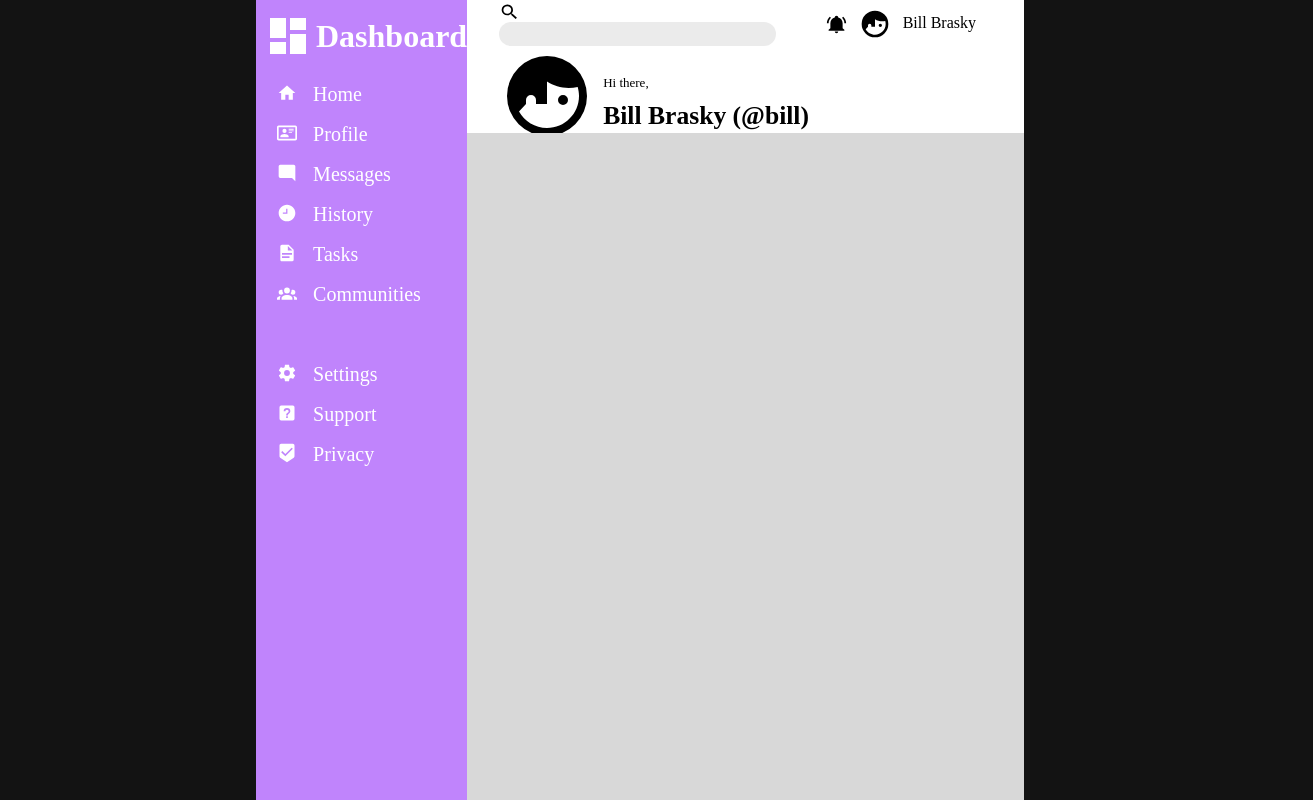
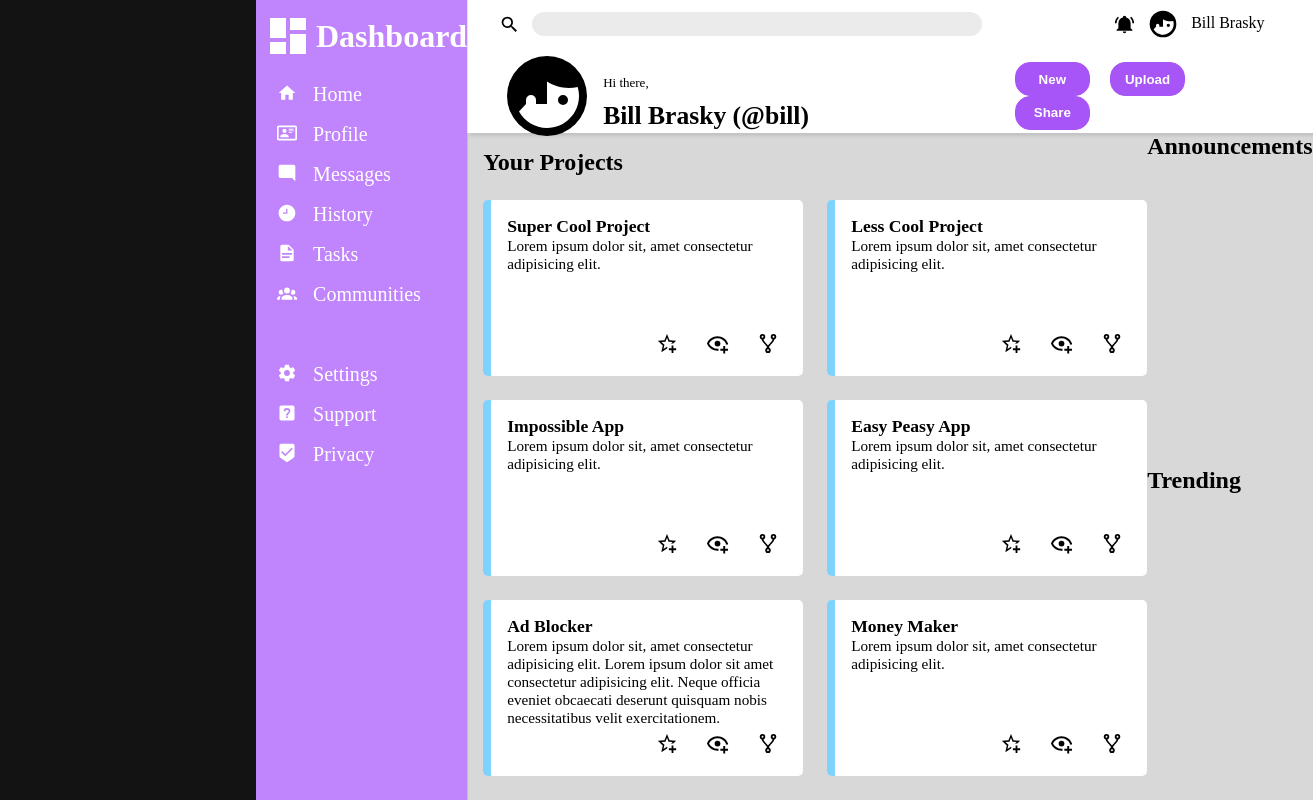
Before and after one commit to tofer-cich/Admin-dashboard, a plain HTML site: page index.html in a window 1280 px wide. Shown: the whole page, 1313 px wide, since content can reach past the window. Drawn offline with Linux system fonts and the light colour scheme.

Commit message:
Layout project section
cards for project are all lined up and styled for a good UX.

```diff
--- a/index.html
+++ b/index.html
@@ -59,9 +59,92 @@
                 <p>Hi there,<br/></p>
                 <p class="handle">Bill Brasky (@bill)</p>
             </div>
+            <div id="feed-buttons">
+                <input type="button" value="New"/>
+                <input type="button" value="Upload" />
+                <input type="button" value="Share" />
+            </div>
         </div>
         <div id="main-content">
+            <div id="projects">
+                <p class="main-content-header">Your Projects</p>
 
+                <div class="card">
+                    <div>
+                        <p class="project-header">Super Cool Project</p>
+                        <p>Lorem ipsum dolor sit, amet consectetur adipisicing elit.</p>
+                    </div>
+                    <div class="card-icons">
+                        <img src="./photos/star-plus-outline.svg">
+                        <img src="./photos/eye-plus-outline.svg">
+                        <img src="./photos/source-fork.svg">
+                    </div>
+                </div>
+                <div class="card">
+                    <div>
+                        <p class="project-header">Less Cool Project</p>
+                        <p>Lorem ipsum dolor sit, amet consectetur adipisicing elit.</p>
+                    </div>
+                    <div class="card-icons">
+                        <img src="./photos/star-plus-outline.svg">
+                        <img src="./photos/eye-plus-outline.svg">
+                        <img src="./photos/source-fork.svg">
+                    </div>
+                </div>
+                <div class="card">
+                    <div>
+                        <p class="project-header">Impossible App</p>
+                        <p>Lorem ipsum dolor sit, amet consectetur adipisicing elit.</p>
+                    </div>
+                    <div class="card-icons">
+                        <img src="./photos/star-plus-outline.svg">
+                        <img src="./photos/eye-plus-outline.svg">
+                        <img src="./photos/source-fork.svg">
+                    </div>
+                </div>
+                <div class="card">
+                    <div>
+                        <p class="project-header">Easy Peasy App</p>
+                        <p>Lorem ipsum dolor sit, amet consectetur adipisicing elit.</p>
+                    </div>
+                    <div class="card-icons">
+                        <img src="./photos/star-plus-outline.svg">
+                        <img src="./photos/eye-plus-outline.svg">
+                        <img src="./photos/source-fork.svg">
+                    </div>
+                </div>
+                <div class="card">
+                    <div>
+                        <p class="project-header">Ad Blocker</p>
+                        <p>Lorem ipsum dolor sit, amet consectetur adipisicing elit. Lorem ipsum dolor sit amet consectetur adipisicing elit.
+                            Neque officia eveniet obcaecati deserunt quisquam nobis necessitatibus velit exercitationem.</p>
+                    </div>
+                    <div class="card-icons">
+                        <img src="./photos/star-plus-outline.svg">
+                        <img src="./photos/eye-plus-outline.svg">
+                        <img src="./photos/source-fork.svg">
+                    </div>
+                </div>
+                <div class="card">
+                    <div>
+                        <p class="project-header">Money Maker</p>
+                        <p>Lorem ipsum dolor sit, amet consectetur adipisicing elit.</p>
+                    </div>
+                    <div class="card-icons">
+                        <img src="./photos/star-plus-outline.svg">
+                        <img src="./photos/eye-plus-outline.svg">
+                        <img src="./photos/source-fork.svg">
+                    </div>
+                </div>
+            </div>
+            <div id="announcements">
+                <p class="main-content-header">Announcements</p>
+
+            </div>
+            <div id="trending">
+                <p class="main-content-header">Trending</p>
+
+            </div>
         </div>
     </div>
 </body>
--- a/styles.css
+++ b/styles.css
@@ -21,6 +21,9 @@ body {
     grid-template-rows: 1fr 10fr;
     min-width: min-content;
     text-wrap: nowrap;
+    position: relative;
+    box-shadow: 1px 0 1px rgba(0, 0, 0, .1);
+    z-index: 1;
 }
 
 #sidebar ul {
@@ -81,6 +84,8 @@ ul {
     display: grid;
     grid-template: 1fr 1fr / 2fr 1fr;
     padding-right: 3rem;
+    position: relative;
+    box-shadow: 3px 3px 3px rgba(0, 0, 0, .1);
 }
 
 div[role="search"] {
@@ -107,7 +112,6 @@ input[type="search"] {
 }
 
 #account-bar {
-    align-self: center;
     justify-self: right;
     height: 3rem;
     align-content: center;
@@ -121,6 +125,7 @@ input[type="search"] {
 #greeting {
     grid-column: span 2;
     padding-left: 2rem;
+    grid-area: 2 / 1 / 3 / 2;
     display: grid;
     grid-template: 1fr 1fr / 1fr 2fr;
     width: min-content;
@@ -145,10 +150,84 @@ input[type="search"] {
     font-size: 1.6rem;
     font-weight: bold;
     align-self: start;
+    justify-self: right;
+}
+
+#feed-buttons {
+
+    grid-area: 2 / 2 / 3 / 3;
+    align-self: center;
+    justify-self: right;
+}
+
+#feed-buttons input[type="button"] {
+    margin-left: 1rem;
+    border: 1px solid #a855f7;
+    background-color: #a855f7;
+    color: white;
+    border-radius: 15px;
+    width: 4.7rem;
+    height: 2.1rem;
+    font-weight: 600;
 }
 
 #main-content {
     background-color: rgb(216, 216, 216);
+    grid-area: 3 / 2 / 4 / 3;
+    display: grid;
+    grid-template: 1fr 1fr / 3fr 1fr;
+}
+
+#projects {
+    display: grid;
+    grid-template: repeat(3, min-content) / repeat(2, min-content);
+    gap: 1.5rem;
+    margin-left: 1rem;
+    margin-top: 1rem;
+    grid-area: 1 / 1 / span 2 / span 1;
+}
+
+.main-content-header {
+    grid-column: span 2;
+    font-size: 1.5rem;
+    font-weight: 600;
+    margin: 0;
+}
+
+.card {
+    width: 20rem;
+    height: 11rem;
+    border-radius: 5px;
+    background: linear-gradient(to left, white 97.5%, #7dd3fc 97.5%);
+    display: grid;
+    grid-template-rows: 3fr 1fr;
+}
+
+.card p {
+    margin: 0 0 0 1.5rem;
+    font-size: .95rem;
+    align-self: start;
+}
+
+.card .project-header {
+    font-size: 1.1rem;
+    font-weight: 600;
+    margin-top: 1rem;
+}
+
+.card-icons {
+    justify-self: right;
+    position: relative;
+}
+
+.card > div {
+    grid-row-start: 1 / 2;
+}
+
+.card-icons img {
+    width: 1.4rem;
+    height: 1.4rem;
+    margin-right: 1.5rem;
 }
 
 h1 {
```
